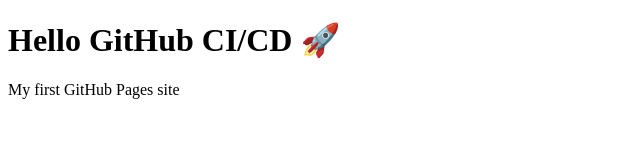
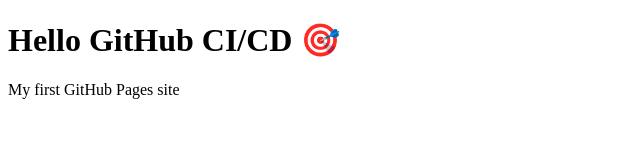
Before and after one commit to edwardismaydev/github-cicd-demo, a plain HTML site: page index.html in a window 1280 px wide. Shown: the full height of the page, 0-640 px from the left. Drawn offline with Linux system fonts and the light colour scheme.

Commit message:
Change heading emoji from rocket to dartboard

```diff
--- a/index.html
+++ b/index.html
@@ -5,7 +5,7 @@
     <title>CI/CD Demo</title>
   </head>
   <body>
-    <h1>Hello GitHub CI/CD 🚀</h1>
+    <h1>Hello GitHub CI/CD 🎯</h1>
     <p>My first GitHub Pages site</p>
   </body>
 </html>
```
